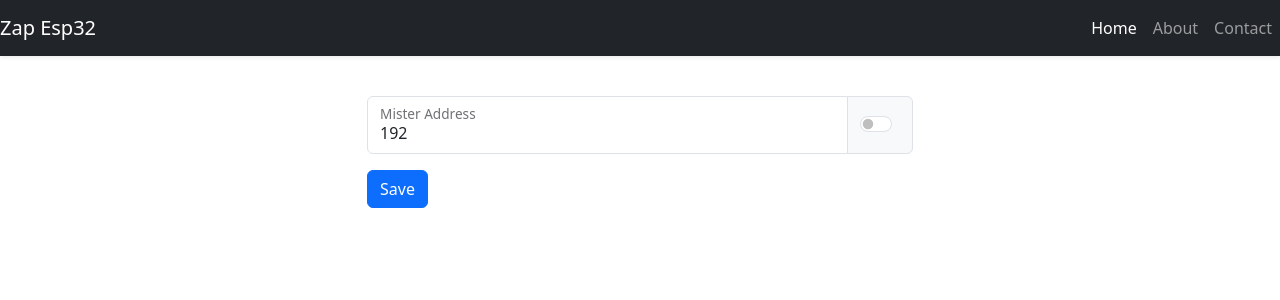
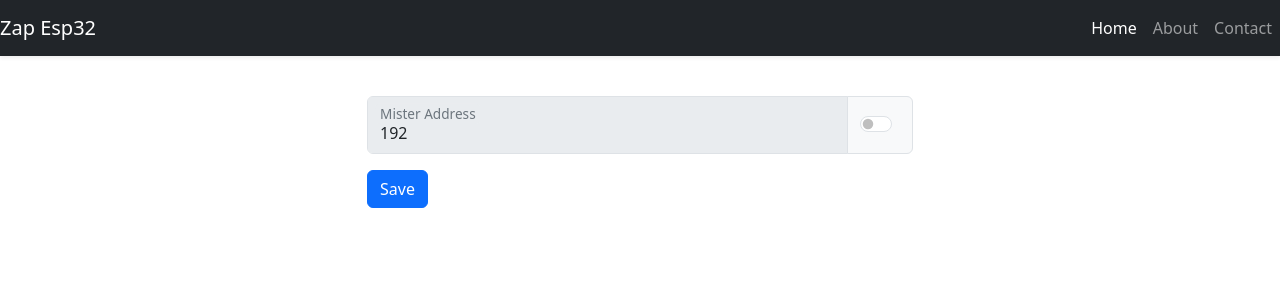
Before and after one commit to v1605/zaparoo-esp32-pn532-fork, a Svelte app in the folder svelte-esp32/: page / in a window 1280 px wide. Shown: the top 300 px of the page. Built offline with nearby package versions, Linux system fonts and the light colour scheme.

Commit message:
Do the enabled heck

```diff
--- a/svelte-esp32/src/configTemplates/ZaparooConfig.svelte
+++ b/svelte-esp32/src/configTemplates/ZaparooConfig.svelte
@@ -14,7 +14,7 @@
 <form on:submit={handleSubmit}>
     <div class="input-group">
       <div class="form-floating">
-        <input type="text" class="form-control" id="misterIp" placeholder="Enter Mister Address" bind:value={misterAddress}/>
+        <input type="text" class="form-control" id="misterIp" placeholder="Enter Mister Address" bind:value={misterAddress} disabled={!isEnabled} />
         <label for="misterIp">Mister Address</label>
       </div>
       <div class="input-group-text">
```
